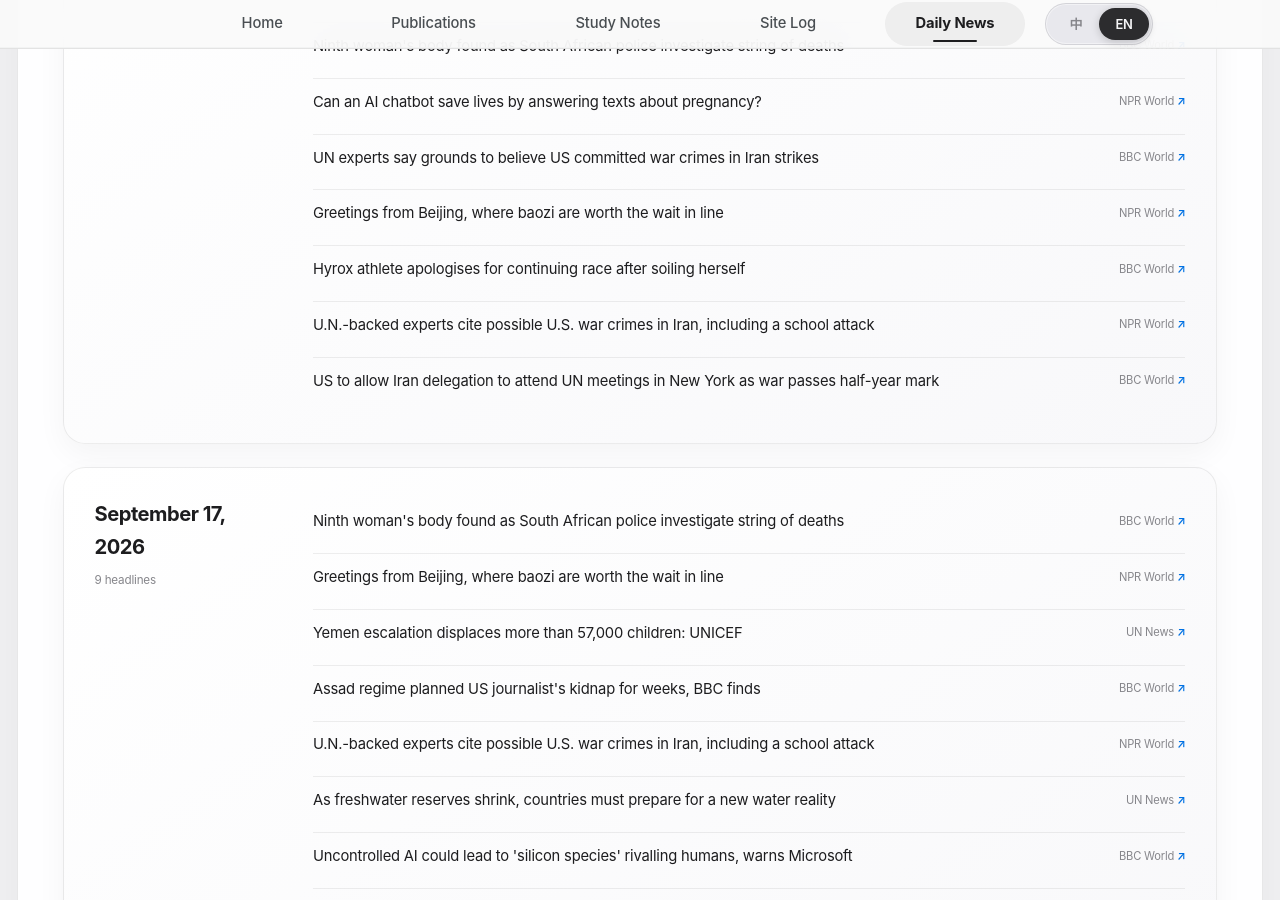
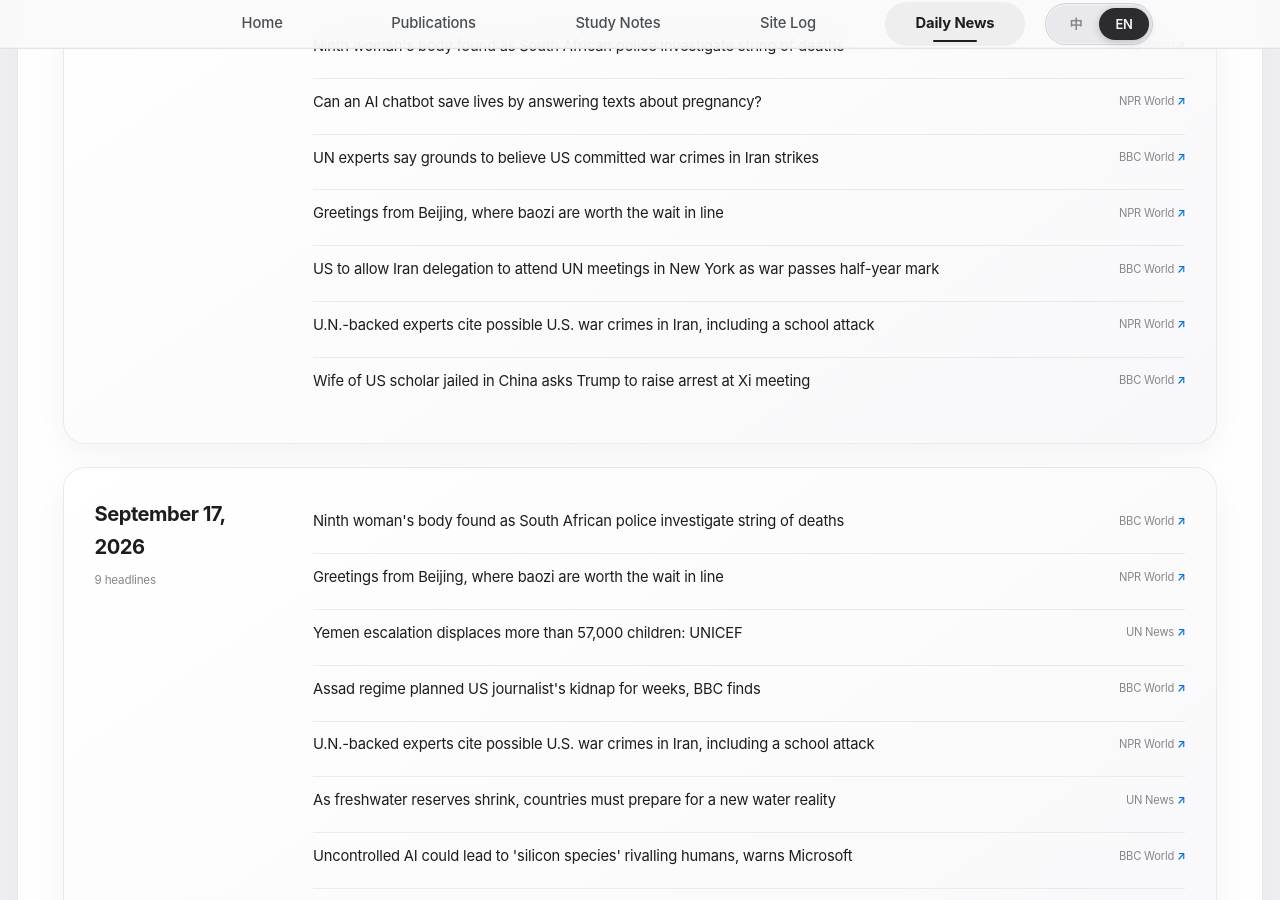
Before and after one commit to HaoxiangLuo/HaoxiangLuo.github.io, a Jekyll site: the page built from _pages/daily-news.html, in a window 1280 px wide and 900 px high, scrolled down 520 px. Built offline with Jekyll 4.4.1, drawn with Linux system fonts in a browser that asks for light colours; a style sheet for code colours, icons or effects is not loaded.

Commit message:
Update daily news 2026-09-18

```diff
--- a/_data/daily_news.json
+++ b/_data/daily_news.json
@@ -1,5 +1,5 @@
 {
-  "updated_at": "2026-09-18T05:23:56+08:00",
+  "updated_at": "2026-09-18T06:22:31+08:00",
   "days": [
     {
       "date": "2026-09-18",
@@ -35,9 +35,9 @@
           "url": "https://www.npr.org/2026/09/17/g-s1-142416/china-beijing-buns-baozi"
         },
         {
-          "title": "Hyrox athlete apologises for continuing race after soiling herself",
+          "title": "US to allow Iran delegation to attend UN meetings in New York as war passes half-year mark",
           "source": "BBC World",
-          "url": "https://www.bbc.co.uk/news/articles/ck0e35qyqlx0o?at_medium=RSS&at_campaign=rss"
+          "url": "https://www.bbc.co.uk/news/articles/c6n8m72r13ngo?at_medium=RSS&at_campaign=rss"
         },
         {
           "title": "U.N.-backed experts cite possible U.S. war crimes in Iran, including a school attack",
@@ -45,9 +45,9 @@
           "url": "https://www.npr.org/2026/09/17/nx-s1-5972934/us-iran-war-un-report-alleged-war-crimes"
         },
         {
-          "title": "US to allow Iran delegation to attend UN meetings in New York as war passes half-year mark",
+          "title": "Wife of US scholar jailed in China asks Trump to raise arrest at Xi meeting",
           "source": "BBC World",
-          "url": "https://www.bbc.co.uk/news/articles/c6n8m72r13ngo?at_medium=RSS&at_campaign=rss"
+          "url": "https://www.bbc.co.uk/news/articles/c9j3d2rr6g24o?at_medium=RSS&at_campaign=rss"
         }
       ]
     },
```
